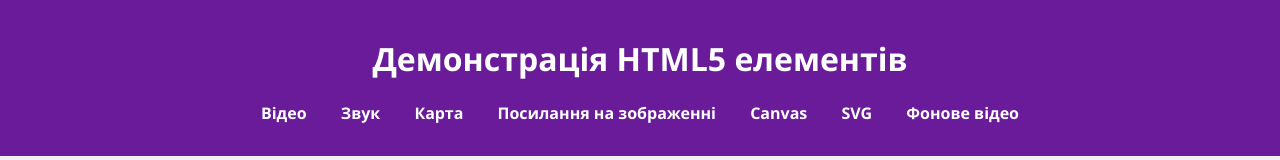
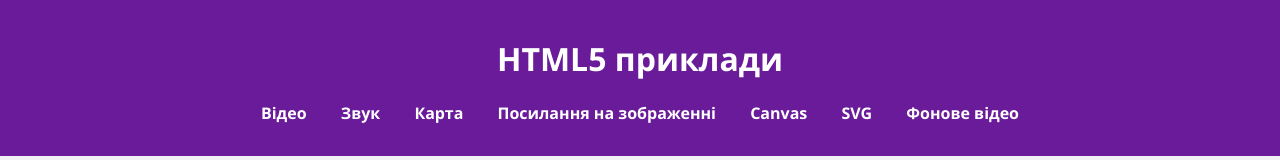
Before and after one commit to kysyanskiy/HTML5, a plain HTML site: page Index.html in a window 1280 px wide. Shown: the top 160 px of the page. Drawn offline with Linux system fonts and the light colour scheme; files whose address does not match are found by name.

Commit message:
Index.html

```diff
--- a/Index.html
+++ b/Index.html
@@ -3,12 +3,12 @@
 <head>
     <meta charset="UTF-8">
     <meta name="viewport" content="width=device-width, initial-scale=1.0">
-    <title>Демонстрація HTML5 елементів</title>
+    <title>HTML5 k/m</title>
     <link rel="stylesheet" href="dop.css">
 </head>
 <body>
     <header>
-        <h1>Демонстрація HTML5 елементів</h1>
+        <h1>HTML5 приклади</h1>
         <nav>
             <ul>
                 <li><a href="#video">Відео</a></li>
```
